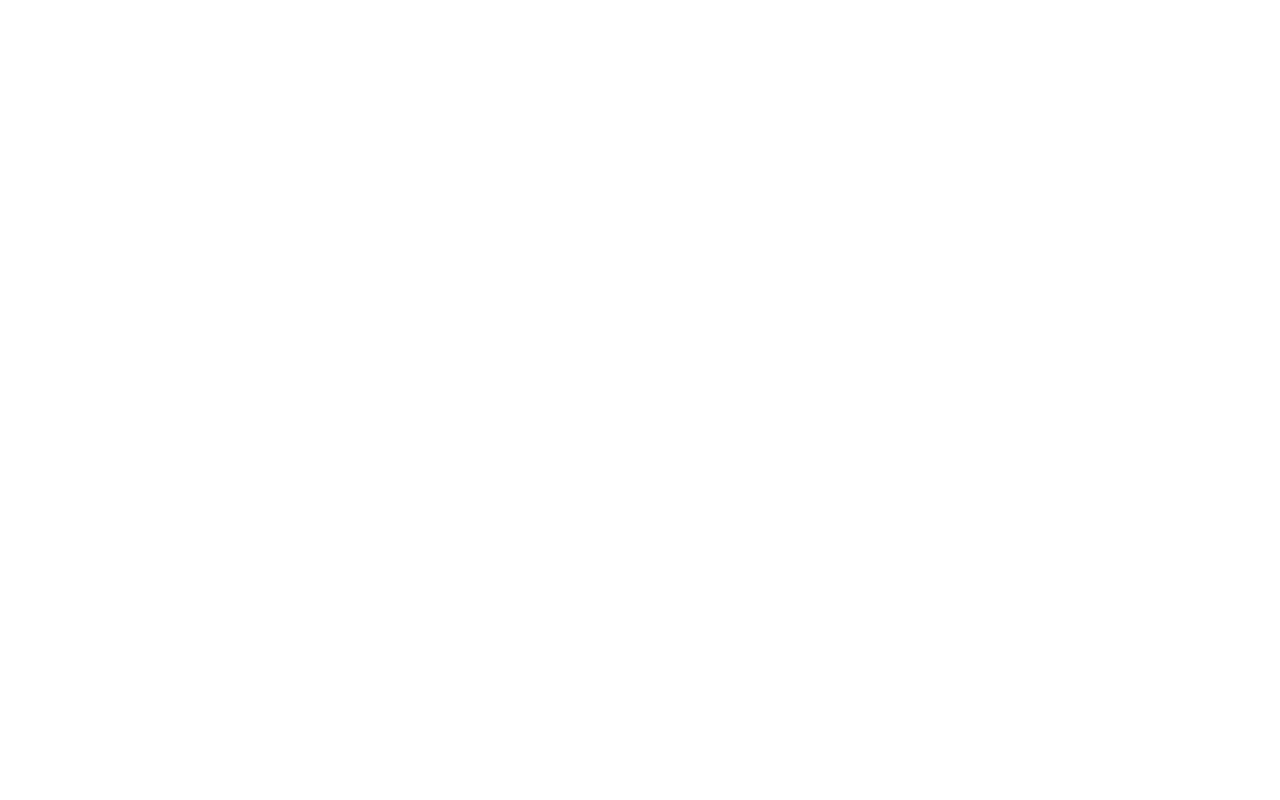
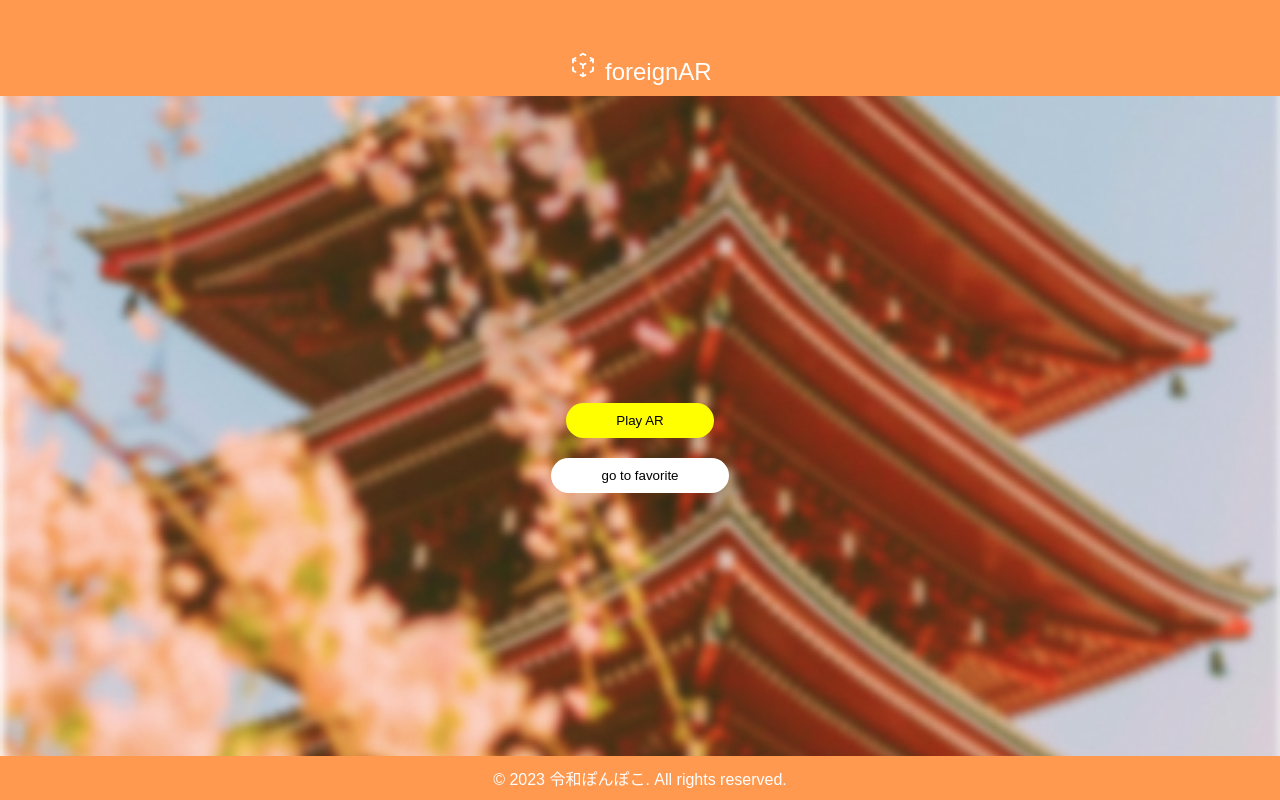
Before and after one commit to ReiwaPonpoco/KIH_hackathon, a plain HTML site: page html/home.html in a window 1280 px wide. Drawn offline with Linux system fonts and the light colour scheme.

Commit message:
[ADD] home.css style.css home.html: "ホーム画面の追加"

```diff
--- /dev/null
+++ b/css/home.css
@@ -0,0 +1,9 @@
+
+    body {
+        /*背景のスタイル*/
+        background-color: white;
+        background-image: url('../assets/images/home-background.png');
+        background-size: cover;
+        background-repeat: no-repeat;
+        background-position: center center;
+    }
--- a/css/styles.css
+++ b/css/styles.css
@@ -1,22 +1,39 @@
 .App {
-	background-color: darkgray;
 	text-align: center;
 	flex: 1;
+	display: flex;
+	flex-direction: column;
+	justify-content: center; /* 上下の中央揃え */
+	align-items: center; /* 左右の中央揃え */
+	height: 100vh; /* viewportの100%の高さ */
 }
+
 header {
-	background-color: black;
+	background-color: #FF994F;
 	color: white;
+	padding: 50px 0 10px;
+	font-size: 24px;
+	width: 100%;
 }
 
 footer {
-	background-color: black;
+	background-color: #FF994F;
 	color: white;
+	padding: 10px 0;
+	position: absolute; /* フッターをウィンドウの下部に固定するための設定 */
+	bottom: 0;
+	width: 100%;
+	text-align: center;
 }
 
-body, html {
+body {
 	height: 100%;
 	margin: 0;
 	font-family: 'Arial', sans-serif;
-	display: flex;
-	flex-direction: column;
+	position: relative;
+	overflow-x: hidden;	/* 横スクロールを防ぐ */
 }
+
+html {
+	height: 100%;
+}
--- a/html/home.html
+++ b/html/home.html
@@ -0,0 +1,70 @@
+<!DOCTYPE html>
+<html lang="ja">
+
+<head>
+	<meta charset="UTF-8">
+	<meta name="viewport" content="width=device-width, initial-scale=1.0">
+	<meta name="author" content="令和ぽんぽこ">
+	<meta name="description" content="foreignARのホーム画面">
+	<title>ホーム画面</title>
+	<link rel="stylesheet" href="../css/buttons.css">
+	<link rel="stylesheet" href="../css/styles.css">
+    <link rel="stylesheet" href="../css/home.css">
+    <link rel="stylesheet" href="../index.html">
+
+</head>
+
+<body>
+	<div class="App">
+		<header>
+            <svg width="30" height="30" viewBox="0 0 30 30" fill="none" xmlns="http://www.w3.org/2000/svg">
+				<path fill-rule="evenodd" clip-rule="evenodd"
+					d="M5.00001 16.5625C5.51777 16.5625 5.93751 16.9822 5.93751 17.5V20.0707L7.95181 21.1785C8.40548 21.4281 8.57098 21.9981 8.32146 22.4518C8.07194 22.9055 7.50188 23.071 7.04821 22.8215L4.54821 21.4465C4.24863 21.2817 4.06251 20.9669 4.06251 20.625V17.5C4.06251 16.9822 4.48224 16.5625 5.00001 16.5625Z"
+					fill="white" />
+				<path fill-rule="evenodd" clip-rule="evenodd"
+					d="M8.32146 7.5482C8.57098 8.00188 8.40548 8.57193 7.95181 8.82145L5.93751 9.92932V12.5C5.93751 13.0178 5.51777 13.4375 5.00001 13.4375C4.48224 13.4375 4.06251 13.0178 4.06251 12.5V9.375C4.06251 9.0331 4.24863 8.71831 4.54821 8.55355L7.04821 7.17855C7.50188 6.92903 8.07194 7.09453 8.32146 7.5482Z"
+					fill="white" />
+				<path fill-rule="evenodd" clip-rule="evenodd"
+					d="M14.5482 2.92855C14.8295 2.77382 15.1705 2.77382 15.4518 2.92855L17.9518 4.30355C18.4055 4.55307 18.571 5.12312 18.3215 5.5768C18.0719 6.03047 17.5019 6.19597 17.0482 5.94645L15 4.81994L12.9518 5.94645C12.4981 6.19597 11.9281 6.03047 11.6786 5.5768C11.429 5.12312 11.5945 4.55307 12.0482 4.30355L14.5482 2.92855Z"
+					fill="white" />
+				<path fill-rule="evenodd" clip-rule="evenodd"
+					d="M21.6786 7.5482C21.9281 7.09453 22.4981 6.92903 22.9518 7.17855L25.4518 8.55355C25.7514 8.71831 25.9375 9.0331 25.9375 9.375V12.5C25.9375 13.0178 25.5178 13.4375 25 13.4375C24.4822 13.4375 24.0625 13.0178 24.0625 12.5V9.92932L22.0482 8.82145C21.5945 8.57193 21.429 8.00188 21.6786 7.5482Z"
+					fill="white" />
+				<path fill-rule="evenodd" clip-rule="evenodd"
+					d="M25 16.5625C25.5178 16.5625 25.9375 16.9822 25.9375 17.5V20.625C25.9375 20.9643 25.7541 21.2772 25.4581 21.443L22.9581 22.843C22.5063 23.096 21.935 22.9348 21.682 22.4831C21.429 22.0313 21.5902 21.46 22.0419 21.207L24.0625 20.0755V17.5C24.0625 16.9822 24.4822 16.5625 25 16.5625Z"
+					fill="white" />
+				<path fill-rule="evenodd" clip-rule="evenodd"
+					d="M11.6786 24.4232C11.9281 23.9695 12.4981 23.804 12.9518 24.0535L15 25.1801L17.0482 24.0535C17.5019 23.804 18.0719 23.9695 18.3215 24.4232C18.571 24.8769 18.4055 25.4469 17.9518 25.6964L15.4518 27.0715C15.1705 27.2262 14.8295 27.2262 14.5482 27.0715L12.0482 25.6964C11.5945 25.4469 11.429 24.8769 11.6786 24.4232Z"
+					fill="white" />
+				<path fill-rule="evenodd" clip-rule="evenodd"
+					d="M18.3215 13.1732C18.571 13.6269 18.4055 14.1969 17.9518 14.4465L15.4518 15.8215C14.9981 16.071 14.4281 15.9055 14.1786 15.4518C13.929 14.9981 14.0945 14.4281 14.5482 14.1785L17.0482 12.8035C17.5019 12.554 18.0719 12.7195 18.3215 13.1732Z"
+					fill="white" />
+				<path fill-rule="evenodd" clip-rule="evenodd"
+					d="M25.8215 8.9232C26.071 9.37688 25.9055 9.94693 25.4518 10.1965L22.9518 11.5715C22.4981 11.821 21.9281 11.6555 21.6786 11.2018C21.429 10.7481 21.5945 10.1781 22.0482 9.92855L24.5482 8.55355C25.0019 8.30403 25.5719 8.46953 25.8215 8.9232Z"
+					fill="white" />
+				<path fill-rule="evenodd" clip-rule="evenodd"
+					d="M15 14.0625C15.5178 14.0625 15.9375 14.4822 15.9375 15V18.125C15.9375 18.6428 15.5178 19.0625 15 19.0625C14.4822 19.0625 14.0625 18.6428 14.0625 18.125V15C14.0625 14.4822 14.4822 14.0625 15 14.0625Z"
+					fill="white" />
+				<path fill-rule="evenodd" clip-rule="evenodd"
+					d="M15 22.1875C15.5178 22.1875 15.9375 22.6072 15.9375 23.125V26.25C15.9375 26.7678 15.5178 27.1875 15 27.1875C14.4822 27.1875 14.0625 26.7678 14.0625 26.25V23.125C14.0625 22.6072 14.4822 22.1875 15 22.1875Z"
+					fill="white" />
+				<path fill-rule="evenodd" clip-rule="evenodd"
+					d="M11.682 13.1419C11.935 12.6902 12.5063 12.529 12.9581 12.782L15.4581 14.182C15.9098 14.435 16.071 15.0063 15.818 15.4581C15.565 15.9098 14.9937 16.071 14.5419 15.818L12.0419 14.418C11.5902 14.165 11.429 13.5937 11.682 13.1419Z"
+					fill="white" />
+				<path fill-rule="evenodd" clip-rule="evenodd"
+					d="M4.17855 8.9232C4.42808 8.46953 4.99813 8.30403 5.45181 8.55355L7.95181 9.92855C8.40548 10.1781 8.57098 10.7481 8.32146 11.2018C8.07194 11.6555 7.50188 11.821 7.04821 11.5715L4.54821 10.1965C4.09453 9.94693 3.92903 9.37688 4.17855 8.9232Z"
+					fill="white" />
+			</svg>
+            foreignAR
+        </header>
+
+		<div class="buttons">
+			<a href="./navigation.html"><button>Play AR</button></a>
+			<a href="./favorite.html"><button>go to favorite</button></a>
+		</div>
+
+		<footer>© 2023 令和ぽんぽこ. All rights reserved.</footer>
+	</div>
+</body>
+
+</html>
```
